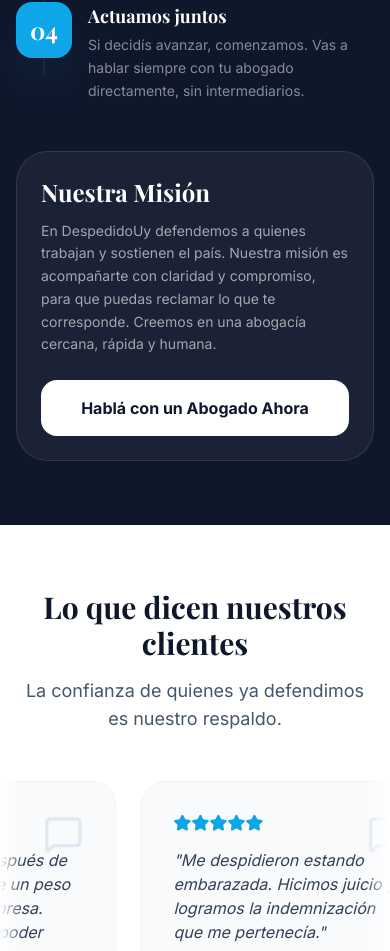
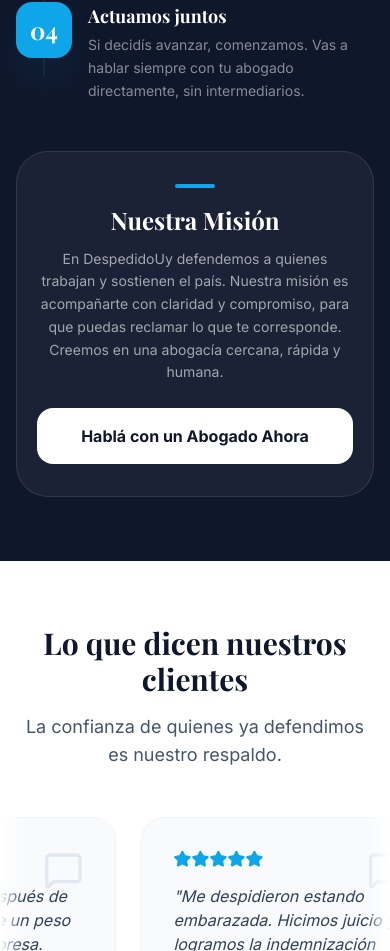
Before and after one commit to bmassa-byte/despedidouyFinal, a React (Vite) app: page / in a window 390 px wide. Shown: the part 3328-4279 px from the top of the page. Built offline with nearby package versions, Linux system fonts and the light colour scheme; a web font is replaced by a local one.

Commit message:
Nuestra Misión en celular: texto centrado, barrita de acento y menos relleno
Co-Authored-By: Claude Sonnet 5.5 <noreply@anthropic.com>
Claude-Session: https://claude.ai/code/session_01MugxTVtYCmt3gfKqgHVHCJ

```diff
--- a/src/App.tsx
+++ b/src/App.tsx
@@ -806,8 +806,9 @@ const Process = () => {
           ))}
         </div>
 
-        <div className="mt-12 md:mt-24 p-6 md:p-12 rounded-[32px] md:rounded-[40px] bg-white/5 border border-white/10 flex flex-col md:flex-row items-center justify-between gap-6 md:gap-10">
+        <div className="mt-12 md:mt-24 px-5 py-8 md:p-12 rounded-[32px] md:rounded-[40px] bg-white/5 border border-white/10 flex flex-col md:flex-row items-center justify-between gap-6 md:gap-10 text-center md:text-left">
           <div className="max-w-xl">
+            <div className="md:hidden w-10 h-1 rounded-full bg-accent mx-auto mb-4" />
             <h3 className="text-2xl md:text-3xl font-bold text-white mb-3 md:mb-4">Nuestra Misión</h3>
             <p className="text-sm md:text-base text-white/60 leading-relaxed">
               En DespedidoUy defendemos a quienes trabajan y sostienen el país. Nuestra misión es acompañarte con claridad y compromiso, para que puedas reclamar lo que te corresponde. Creemos en una abogacía cercana, rápida y humana.
```
